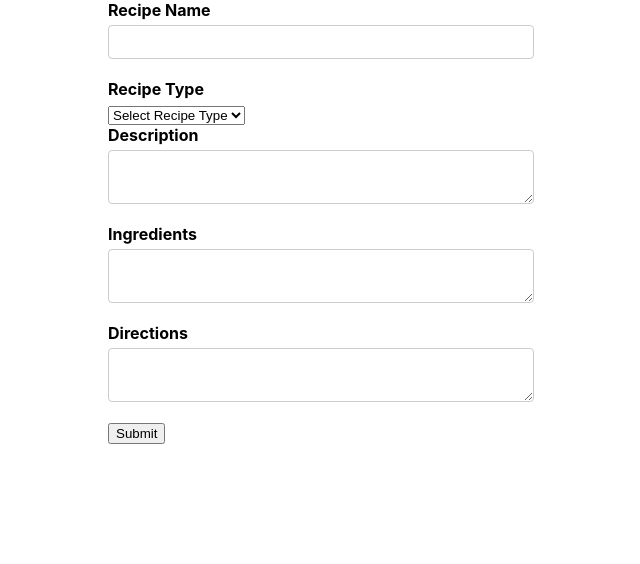
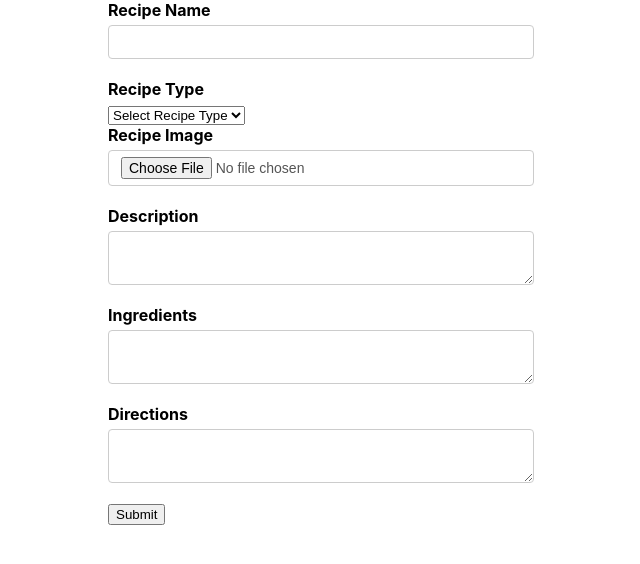
Before and after one commit to CHA0sTIG3R/recipe-form, a React (Create React App) app: page / in a window 1280 px wide. Shown: the top 564 px of the page, without its empty margins (319-959 px from the left). Built offline with nearby package versions, Linux system fonts and the light colour scheme.

Commit message:
image/ form data changes

```diff
--- a/src/App.css
+++ b/src/App.css
@@ -1,6 +1,7 @@
 .App {
   display: flex;
   justify-content: center;
+  align-items: center;
 }
 
 label{
--- a/src/components/RecipeForm.js
+++ b/src/components/RecipeForm.js
@@ -1,4 +1,5 @@
-import { Field, Form, Formik, useField } from 'formik';
+import React from 'react';
+import { Field, Form, Formik, useField} from 'formik';
 import axios from 'axios';
 import * as Yup from 'yup';
 
@@ -17,10 +18,34 @@ const MyTextArea = ({ label, ...props }) => {
     );
 };
 
-function postRecipe(name, type, description, ingredients, directions){
-    const Full_URL = `${baseURL}?name=${name}&type=${type}&description=${description}&ingredients=${ingredients}&directions=${directions}` ;
-    axios.post(Full_URL).then(response => {
+function imageUploader(props){
+    const {field, form} = props;
+
+    const handleChange = async (e) => {
+        const img = e.currentTarget.files[0];
+        form.setFieldValue(field.name, img);
+    };
+
+    return (
+        <div>
+            <input type="file" onChange={(e) => handleChange(e)} />
+        </div>
+    );
+}
+
+function postRecipe(data){
+    const formData = new FormData();
+    Object.keys(data).forEach(key => formData.append(key, data[key]));
+    axios({
+        method: 'post',
+        url: baseURL,
+        data: formData,
+    })
+    .then(response => {
         console.log(response)
+    })
+    .catch(error => {
+        console.log(error)
     });
 }
 
@@ -32,6 +57,7 @@ function RecipeForm() {
                 initialValues = {{
                     name: '',
                     type: '',
+                    image: null,
                     description: '',
                     ingredients: '',
                     directions: '',
@@ -40,14 +66,16 @@ function RecipeForm() {
                     name: Yup.string().required('Required'),
                     type: Yup.string().oneOf(['Pastry','Culinary'], 'Invalid Recipe Type')
                     .required('Required'),
+                    image: Yup.mixed().required('You gotta submit a file'),
+                    description: Yup.string().required('Required'),
                     ingredients: Yup.string().required('Required'),
                     directions: Yup.string().required('Required'),
                 })}
                 onSubmit = {values => {
-                    values.ingredients = values.ingredients.trim().split(',');
-                    values.directions = values.directions.split(',')
+                    values.ingredients = values.ingredients.split(/\n/);
+                    values.directions = values.directions.split(/\n/)
                     console.log(JSON.stringify(values, null, 2));
-                    postRecipe(values.name, values.type, values.ingredients, values.directions);
+                    postRecipe(values);
                 }}>
                 <Form>
                     <label>Recipe Name</label>
@@ -62,6 +90,9 @@ function RecipeForm() {
                         <option value='Pastry'>Pastry</option>
                         <option value='Culinary'>Culinary</option>
                     </Field>
+
+                    <label>Recipe Image</label>
+                    <Field name='image' component={imageUploader} />
 
                     <MyTextArea
                         label='Description'
```
